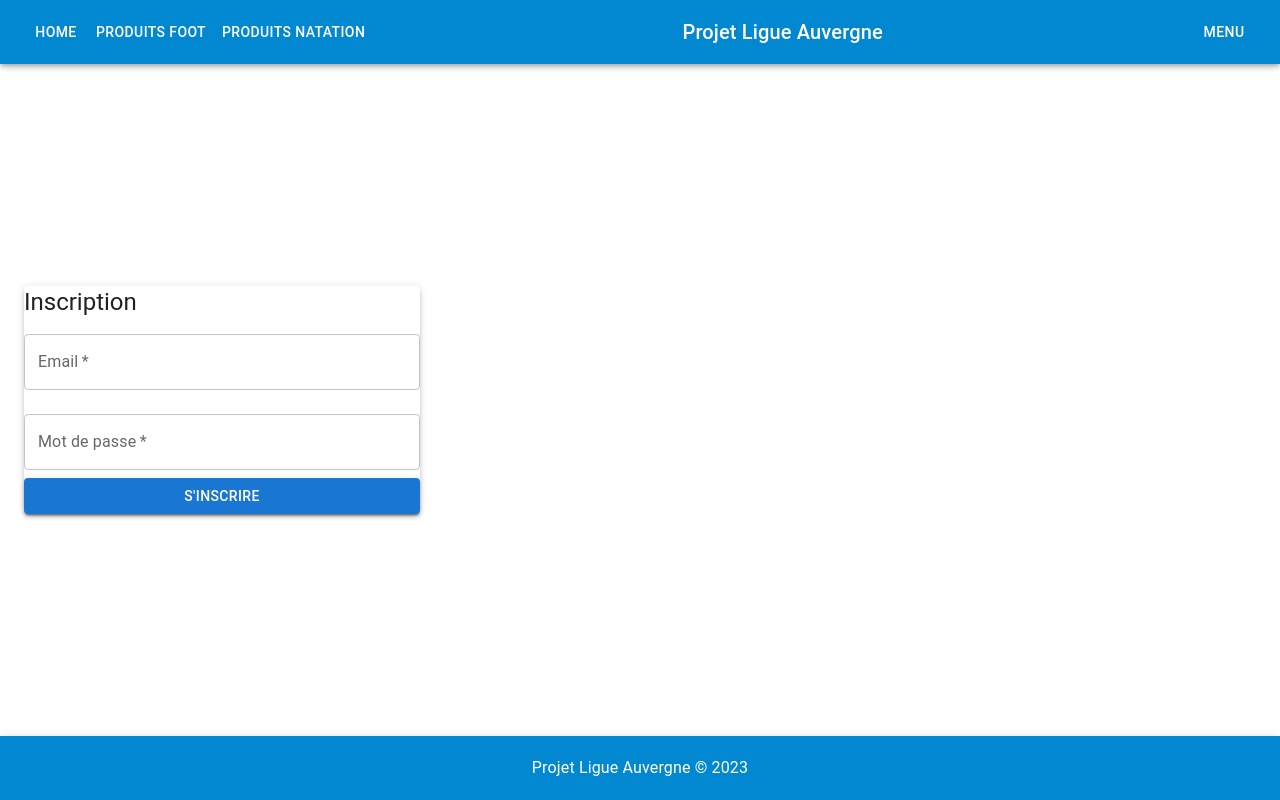
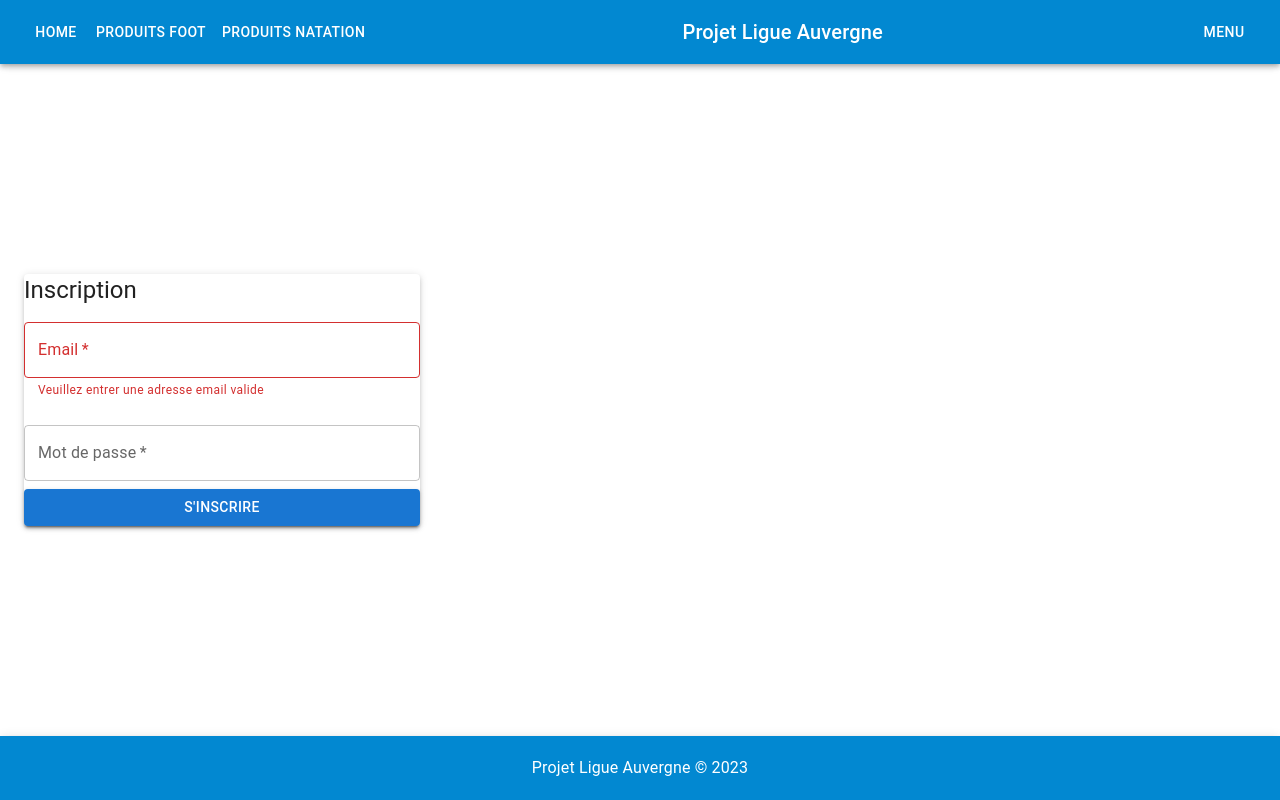
Before and after one commit to mrcut/projet-ligue-auvergne, a React (Vite) app: page /register in a window 1280 px wide. Built offline with nearby package versions, Linux system fonts and the light colour scheme.

Commit message:
regex pour register added

```diff
--- a/package.json
+++ b/package.json
@@ -19,7 +19,8 @@
     "fontsource-roboto": "^4.0.0",
     "react": "^18.2.0",
     "react-dom": "^18.2.0",
-    "react-router-dom": "^6.17.0"
+    "react-router-dom": "^6.17.0",
+    "validator": "^13.11.0"
   },
   "devDependencies": {
     "@types/react": "^18.2.15",
--- a/src/pages/Login.jsx
+++ b/src/pages/Login.jsx
@@ -11,7 +11,10 @@ const Login = () => {
     e.preventDefault();
     try {
       const response = await axios.post("http://localhost:5003/Login", userLog, { withCredentials: true });
-      navigate('/');
+      console.log(response.data)
+      if(response.data.message === 'Utilisateur connecté avec succès'){
+        navigate('/')
+      }
 
 
     } catch (error) {
--- a/src/pages/Register.jsx
+++ b/src/pages/Register.jsx
@@ -2,22 +2,34 @@ import React, { useState } from "react";
 import { Container, Paper, Typography, TextField, Button } from "@mui/material";
 import axios from "axios";
 import { useNavigate } from "react-router";
+import validator from "validator";
 
 const Register = () => {
-  const [userRegister, setUserRegister] = useState({ email: "", mdp: "" }); // Ajuste ici le nom du champ pour le mot de passe
+  const [userRegister, setUserRegister] = useState({ email: "", mdp: "" });
   const navigate = useNavigate();
 
   const submit = async (e) => {
     e.preventDefault();
+
+    // Validation de l'email avec validator
+    if (!validator.isEmail(userRegister.email)) {
+      console.error("Email invalide");
+      return;
+    } else {
       try {
         const response = await axios.post(
           "http://localhost:5003/Register",
           userRegister,
           { withCredentials: true }
         );
-      console.log(response.data); // Gérer la réponse si nécessaire
+        if (response.data.message === "Utilisateur enregistré avec succès") {
+          navigate("/");
+        } else {
+          console.log(response.data.message);
+        }
       } catch (error) {
         console.error("Error during registration:", error.message);
+      }
     }
   };
 
@@ -42,24 +54,28 @@ const Register = () => {
                 }))
               }
               required
-              inputProps={{
-                pattern: "[a-zA-Z0-9._%+-]+@[a-zA-Z0-9.-]+\\.[a-zA-Z]{2,}"
-              }}
+              error={!validator.isEmail(userRegister.email)}
+              helperText={
+                !validator.isEmail(userRegister.email)
+                  ? "Veuillez entrer une adresse email valide"
+                  : ""
+              }
             />
+
             <TextField
               variant="outlined"
               margin="normal"
               fullWidth
-              name="mdp" // Ajuste ici le nom du champ pour le mot de passe
+              name="mdp"
               label="Mot de passe"
               type="password"
-              id="mdp" // Ajuste ici le nom du champ pour le mot de passe
+              id="mdp"
               autoComplete="new-password"
-              value={userRegister.mdp} // Ajuste ici le nom du champ pour le mot de passe
+              value={userRegister.mdp}
               onChange={(e) =>
                 setUserRegister((prevUserRegister) => ({
                   ...prevUserRegister,
-                  mdp: e.target.value, // Ajuste ici le nom du champ pour le mot de passe
+                  mdp: e.target.value,
                 }))
               }
               required
```
Also changed, not shown: 1 other file (tests, documents, lock files or other folders). Lines whose indentation alone changed are shown as unchanged.
